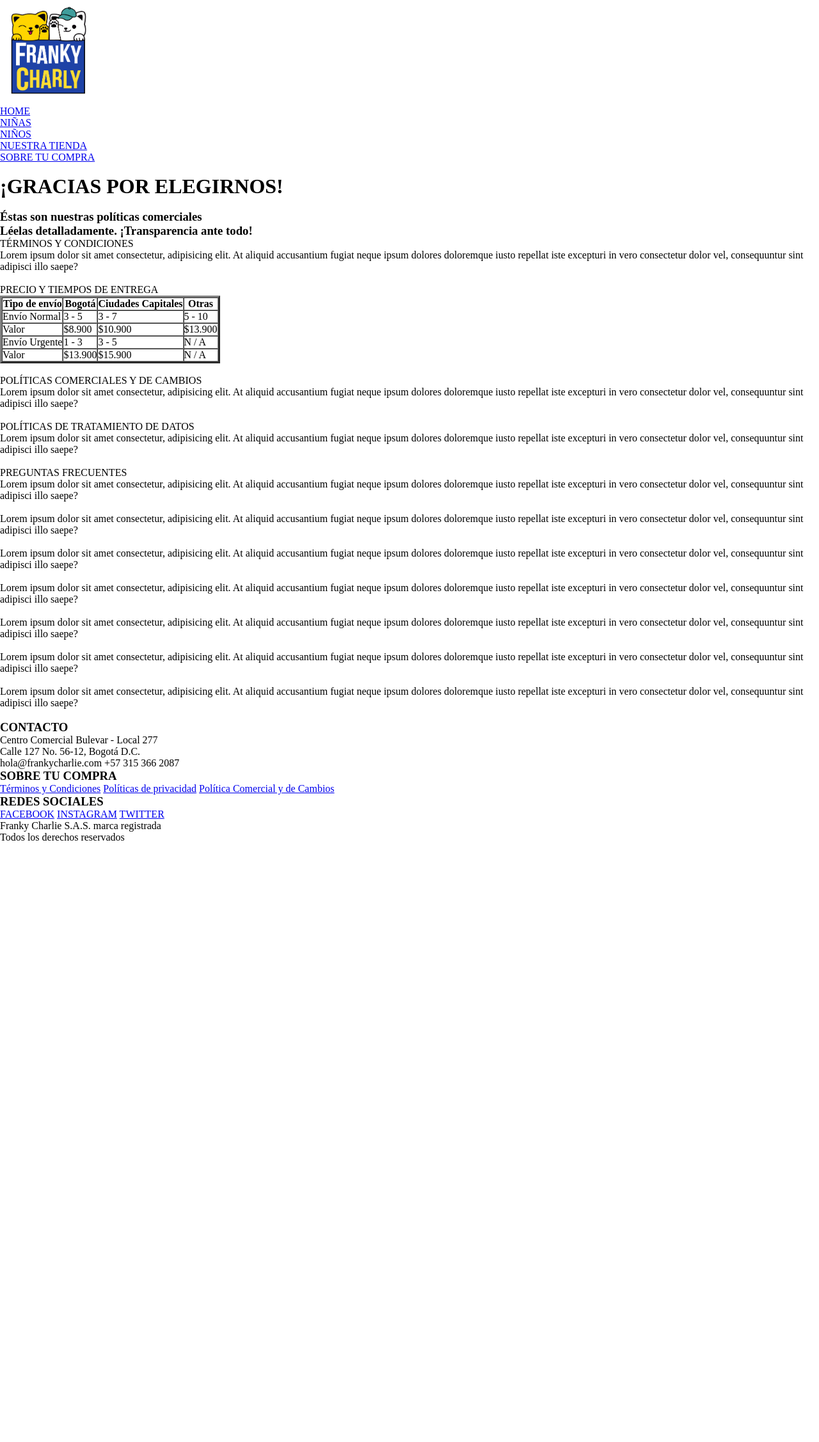
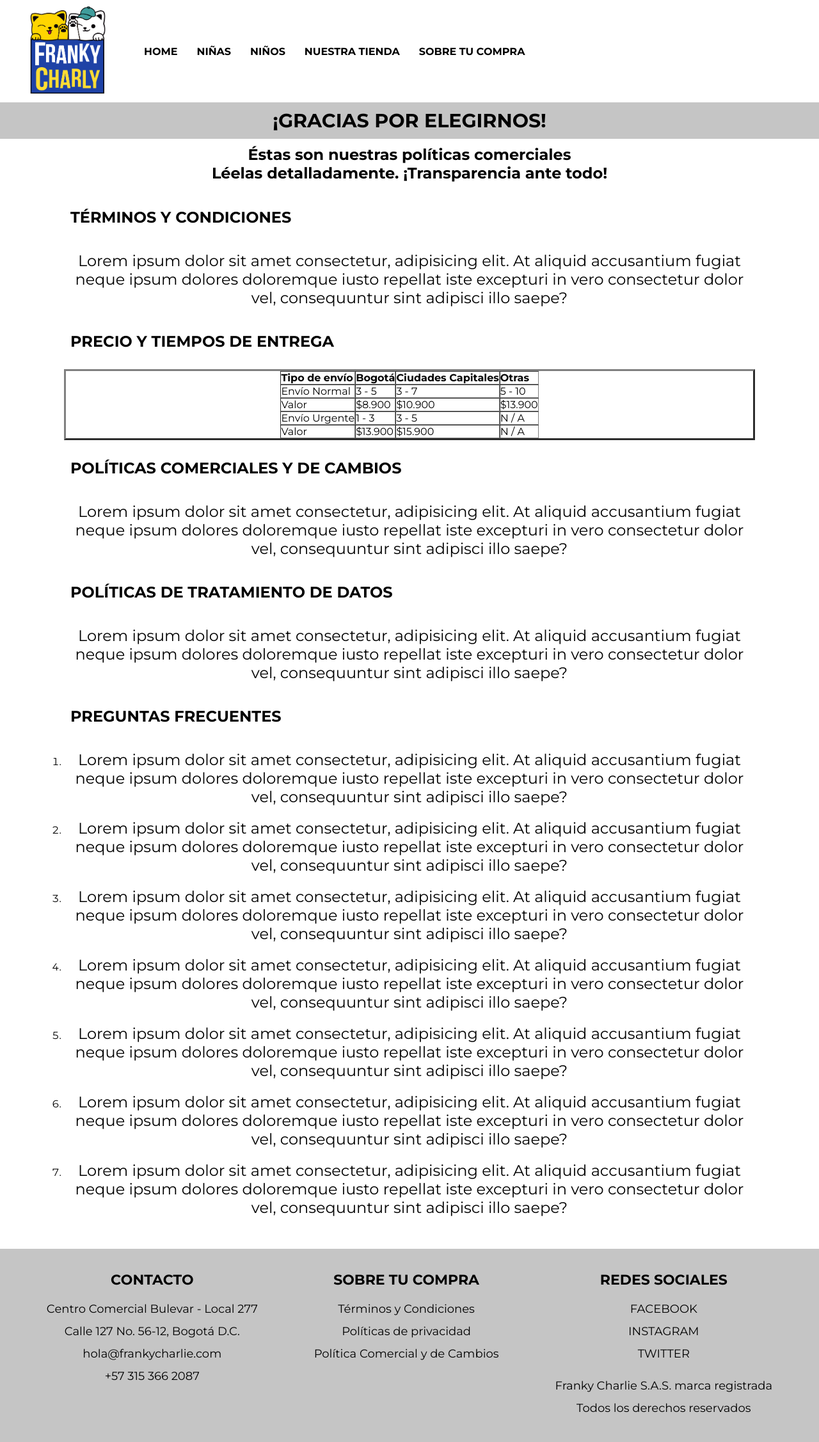
Before and after one commit to Juanconvers/PreEntrega2ConversYanez, a plain HTML site: page pages/politicas.html in a window 1280 px wide. Shown: the whole page at 64% size. Before the commit the page ends 1318 px from the top, so only its background shows below. Drawn offline with Linux system fonts and the light colour scheme; files that its build step writes are made by us from their sources.

Commit message:
Modificación de páginas TIENDA y POLITICAS

```diff
--- a/assets/css/style.css
+++ b/assets/css/style.css
@@ -58,6 +58,8 @@
     text-decoration-line: none;
     }
 
+/* PSEUDOCLASES */
+
 .navigation__link:hover {
     color: white;
     background:  rgb(0, 33, 179);;
@@ -83,6 +85,16 @@
 
 }
 
+#text__sheet{
+    padding: 20px 100px;
+    text-align: left;
+    }
+
+#table{
+    display: flex;
+    justify-content: center;
+}
+
 .banner{
     display: flex;
     justify-content: center;
@@ -102,11 +114,8 @@
 
 .text__headline{
     padding: 10px;
-    display: flex;
-    flex-direction: column;
-    justify-items: center;
-    align-items: center;
-    text-align: center;
+    font-size: 24px;
+    font-weight: 700;
      }
 
 .text__paragraph{
@@ -116,6 +125,8 @@
     font-size: 24px;
     color: #000000;
     }
+
+
 
 #filter{
     display: flex;
@@ -142,8 +153,49 @@
     padding: 10px 30px;
 }
 
-#text__second{
-    margin: 35px;
+#text__location{
+    display: flex;
+    flex-direction: row;
+    justify-content: center;
+    flex-wrap: nowrap;
+    align-content: center;
+}
+
+.text__location--item{
+    padding: 10px 30px;
+
+}
+
+.text__location--paragraph{
+    text-align: justify;
+    font-size: 24px;
+}
+
+#form{
+    display: flex;
+    flex-direction: column;
+    justify-content: center;
+    align-items: center;
+    }
+
+.form__item{
+    padding: 5px;
+    font-size: 20px;
+}
+
+.form__input{
+    height: 20px;
+    width: 600px;
+}
+
+.form__input--message{
+    height: 60px;
+    width: 600px;
+}
+
+.form__input--button{
+    width: 70px;
+    height: 30px;
 }
 
 #shopping{
@@ -209,6 +261,8 @@
     margin: 15px;
     line-height: 35px;
 }
+
+/* PSEUDOCLASES */
 
 .footer__link:hover {
     color: white;
--- a/pages/politicas.html
+++ b/pages/politicas.html
@@ -3,36 +3,51 @@
     <head>
 		<meta charset="UTF-8">
 		<meta name="viewport" content="width=device-width, initial-scale=1.0">
-    <link rel="shortcut icon" href="../assets/img/FavIconFrankyCharlie.jpg">
+		<link rel="shortcut icon" href="assets/img/FavIconFrankyCharlie.jpg">
 		<title>FrankyCharlie.com</title>
-	<link rel="stylesheet" href="./assets/css/style.css">
+		<link rel="stylesheet" href="../assets/css/style.css">
 	</head>
-<body>
-    <header class="encabezado">
-       	<nav>
-			<ul class="menu">
-				<img src="../assets/img/LogoFrankyCharly.png" width="150" alt="logo-frankycharlie" class="logo">
-				<li><a href="../index.html">HOME</a></li>
-                <li><a href="../pages/ninas.html">NIÑAS</a></li>
-				<li><a href="../pages/ninos.html">NIÑOS</a></li>
-				<li><a href="../pages/tienda.html">NUESTRA TIENDA</a></li>
-				<li><a href="../pages/politicas.html">SOBRE TU COMPRA</a></li>
-			</ul>
-		</nav><br>
+
+	<body id="gridContainer">
+
+		<!-- NAVEGADOR -->
+
+		<header id="navigation">
+			   <img
+				class="navigation__link--logo"
+				src="../assets/img/LogoFrankyCharly.png"
+				alt="logo-frankycharlie">
+            <a class="navigation__link" href="../index.html">HOME</a>
+            <a class="navigation__link" href="./ninas.html">NIÑAS</a>
+            <a class="navigation__link" href="./ninos.html">NIÑOS</a>
+            <a class="navigation__link" href="./tienda.html">NUESTRA TIENDA</a>
+            <a class="navigation__link" href="./politicas.html">SOBRE TU COMPRA</a>
         </header>
-	<main>
-		<h1>¡GRACIAS POR ELEGIRNOS!</h1><br>
-            <h3>Éstas son nuestras políticas comerciales <br>
-            Léelas detalladamente. ¡Transparencia ante todo!</h3>
-            <section>
+
+		<!-- TÍTULO DE LA PÁGINA -->
+
+            <div id="title">
+                <p>¡GRACIAS POR ELEGIRNOS!</p>
+            </div>
+
+        <main id="main">
+
+            <p class="text__headline">Éstas son nuestras políticas comerciales <br>
+            Léelas detalladamente. ¡Transparencia ante todo!</p>
+
+            <section id="text__sheet">
 				<div>
-					<article> TÉRMINOS Y CONDICIONES <br>
-                        Lorem ipsum dolor sit amet consectetur, adipisicing elit. At aliquid accusantium fugiat neque ipsum dolores doloremque iusto repellat iste excepturi in vero consectetur dolor vel, consequuntur sint adipisci illo saepe?
+					<p class="text__headline">TÉRMINOS Y CONDICIONES</p> <br>
+                    <p class="text__paragraph">Lorem ipsum dolor sit amet consectetur, adipisicing elit. At aliquid accusantium fugiat neque ipsum dolores doloremque iusto repellat iste excepturi in vero consectetur dolor vel, consequuntur sint adipisci illo saepe?
+                    </p>
                     </div>
 				<br>
-                <article> PRECIO Y TIEMPOS DE ENTREGA
+                <p class="text__headline">PRECIO Y TIEMPOS DE ENTREGA</p>
                 <br>
-                <table cellspacing="0" cellpadding="3" border="3">
+
+                <!-- TABLA DE PRECIOS Y TIEMPOS DE ENTREGA -->
+
+                <table id="table" cellspacing="0" cellpadding="3" border="3">
                     <tr>
                         <th>Tipo de envío</th>
                         <th>Bogotá</th>
@@ -66,54 +81,79 @@
                 </table>
                 <br>
                 <div>
-					<article> POLÍTICAS COMERCIALES Y DE CAMBIOS <br>
-                        Lorem ipsum dolor sit amet consectetur, adipisicing elit. At aliquid accusantium fugiat neque ipsum dolores doloremque iusto repellat iste excepturi in vero consectetur dolor vel, consequuntur sint adipisci illo saepe?
+					<p class="text__headline">POLÍTICAS COMERCIALES Y DE CAMBIOS</p> <br>
+                    <p class="text__paragraph">Lorem ipsum dolor sit amet consectetur, adipisicing elit. At aliquid accusantium fugiat neque ipsum dolores doloremque iusto repellat iste excepturi in vero consectetur dolor vel, consequuntur sint adipisci illo saepe?
+                    </p>
                     </div>
                 <br>
                 <div>
-					<article> POLÍTICAS DE TRATAMIENTO DE DATOS <br>
-                        Lorem ipsum dolor sit amet consectetur, adipisicing elit. At aliquid accusantium fugiat neque ipsum dolores doloremque iusto repellat iste excepturi in vero consectetur dolor vel, consequuntur sint adipisci illo saepe?
+					<p class="text__headline">POLÍTICAS DE TRATAMIENTO DE DATOS</p> <br>
+                    <p class="text__paragraph">Lorem ipsum dolor sit amet consectetur, adipisicing elit. At aliquid accusantium fugiat neque ipsum dolores doloremque iusto repellat iste excepturi in vero consectetur dolor vel, consequuntur sint adipisci illo saepe?
+                    </p>
                     </div>
                 <br>
+
+                <!-- PREGUNTAS FRECUENTES -->
+
                 <div>
-					<article> PREGUNTAS FRECUENTES <br>
+					<p class="text__headline">PREGUNTAS FRECUENTES</p> <br>
                     <ol>
-                        <li>Lorem ipsum dolor sit amet consectetur, adipisicing elit. At aliquid accusantium fugiat neque ipsum dolores doloremque iusto repellat iste excepturi in vero consectetur dolor vel, consequuntur sint adipisci illo saepe?</li><br>
-                        <li>Lorem ipsum dolor sit amet consectetur, adipisicing elit. At aliquid accusantium fugiat neque ipsum dolores doloremque iusto repellat iste excepturi in vero consectetur dolor vel, consequuntur sint adipisci illo saepe?</li><br>
-                        <li>Lorem ipsum dolor sit amet consectetur, adipisicing elit. At aliquid accusantium fugiat neque ipsum dolores doloremque iusto repellat iste excepturi in vero consectetur dolor vel, consequuntur sint adipisci illo saepe?</li><br>
-                        <li>Lorem ipsum dolor sit amet consectetur, adipisicing elit. At aliquid accusantium fugiat neque ipsum dolores doloremque iusto repellat iste excepturi in vero consectetur dolor vel, consequuntur sint adipisci illo saepe?</li><br>
-                        <li>Lorem ipsum dolor sit amet consectetur, adipisicing elit. At aliquid accusantium fugiat neque ipsum dolores doloremque iusto repellat iste excepturi in vero consectetur dolor vel, consequuntur sint adipisci illo saepe?</li><br>
-                        <li>Lorem ipsum dolor sit amet consectetur, adipisicing elit. At aliquid accusantium fugiat neque ipsum dolores doloremque iusto repellat iste excepturi in vero consectetur dolor vel, consequuntur sint adipisci illo saepe?</li><br>
-                        <li>Lorem ipsum dolor sit amet consectetur, adipisicing elit. At aliquid accusantium fugiat neque ipsum dolores doloremque iusto repellat iste excepturi in vero consectetur dolor vel, consequuntur sint adipisci illo saepe?</li><br>
+                        <li><p class="text__paragraph">Lorem ipsum dolor sit amet consectetur, adipisicing elit. At aliquid accusantium fugiat neque ipsum dolores doloremque iusto repellat iste excepturi in vero consectetur dolor vel, consequuntur sint adipisci illo saepe?
+                        </p>
+                        <li><p class="text__paragraph">Lorem ipsum dolor sit amet consectetur, adipisicing elit. At aliquid accusantium fugiat neque ipsum dolores doloremque iusto repellat iste excepturi in vero consectetur dolor vel, consequuntur sint adipisci illo saepe?
+                        </p>
+                        <li><p class="text__paragraph">Lorem ipsum dolor sit amet consectetur, adipisicing elit. At aliquid accusantium fugiat neque ipsum dolores doloremque iusto repellat iste excepturi in vero consectetur dolor vel, consequuntur sint adipisci illo saepe?
+                        </p>
+                        <li><p class="text__paragraph">Lorem ipsum dolor sit amet consectetur, adipisicing elit. At aliquid accusantium fugiat neque ipsum dolores doloremque iusto repellat iste excepturi in vero consectetur dolor vel, consequuntur sint adipisci illo saepe?
+                        </p>
+                        <li><p class="text__paragraph">Lorem ipsum dolor sit amet consectetur, adipisicing elit. At aliquid accusantium fugiat neque ipsum dolores doloremque iusto repellat iste excepturi in vero consectetur dolor vel, consequuntur sint adipisci illo saepe?
+                        </p>
+                        <li><p class="text__paragraph">Lorem ipsum dolor sit amet consectetur, adipisicing elit. At aliquid accusantium fugiat neque ipsum dolores doloremque iusto repellat iste excepturi in vero consectetur dolor vel, consequuntur sint adipisci illo saepe?
+                        </p>
+                        <li><p class="text__paragraph">Lorem ipsum dolor sit amet consectetur, adipisicing elit. At aliquid accusantium fugiat neque ipsum dolores doloremque iusto repellat iste excepturi in vero consectetur dolor vel, consequuntur sint adipisci illo saepe?
+                        </p>
                     </ol>
 				</div>
 	</main>
 
-	<footer class="footer">
-		<section class="contacto">
-			<h3>CONTACTO</h3>
-				<p>Centro Comercial Bulevar - Local 277 <br>
+		<!-- PIE DE PÁGINA -->
+
+		<footer id="footer">
+
+			<div class="footer__info">
+				<h3 class="footer__headline">CONTACTO</h3>
+
+				<p class="footer__paragraph">Centro Comercial Bulevar - Local 277 <br>
+
 					Calle 127 No. 56-12, Bogotá D.C. <br>
-					hola@frankycharlie.com
-					+57 315 366 2087
+
+					hola@frankycharlie.com <br>
+
+					+57 315 366 2087 <br>
 				</p>
-		</section>
+			</div>
+			<div class="footer__info">
+				<h3 class="footer__headline">SOBRE TU COMPRA</h3>
 
-		<section class="sobretucompra">
-			<h3>SOBRE TU COMPRA</h3>
-			<a href="../pages/politicas.html">Términos y Condiciones</a></li>
-			<a href="../pages/politicas.html">Políticas de privacidad</a></li>
-			<a href="../pages/politicas.html">Política Comercial y de Cambios</a></li>
-		</section>
+				<a class="footer__link" href="pages/politicas.html">Términos y Condiciones</a></li><br>
 
-		<section class="redessociales">
-			<h3>REDES SOCIALES</h3>
-			<a href="https://es-la.facebook.com/" target="_blank">FACEBOOK</a></li>
-			<a href="https://www.instagram.com/" target="_blank">INSTAGRAM</a></li>
-			<a href="https://twitter.com" target="_blank">TWITTER</a></li>
-			<p>Franky Charlie S.A.S. marca registrada <br>
+				<a class="footer__link" href="pages/politicas.html">Políticas de privacidad</a></li><br>
+
+				<a class="footer__link" href="pages/politicas.html">Política Comercial y de Cambios</a></li><br>
+			</div>
+			<div class="footer__info">
+				<h3 class="footer__headline">REDES SOCIALES</h3>
+
+				<a class="footer__link" href="https://es-la.facebook.com/" target="_blank">FACEBOOK</a></li><br>
+
+				<a class="footer__link" href="https://www.instagram.com/" target="_blank">INSTAGRAM</a></li><br>
+
+				<a class="footer__link" href="https://twitter.com" target="_blank">TWITTER</a></li><br>
+
+				<p class="footer__paragraph">Franky Charlie S.A.S. marca registrada <br>
 				Todos los derechos reservados</p>
-		</section>
+			</div>
+
 		</footer>
 	</body>
 </html>
```
Also changed, not shown: index.html (+5 -5 lines), pages/tienda.html (+115 -69 lines). Lines whose indentation alone changed are shown as unchanged.
